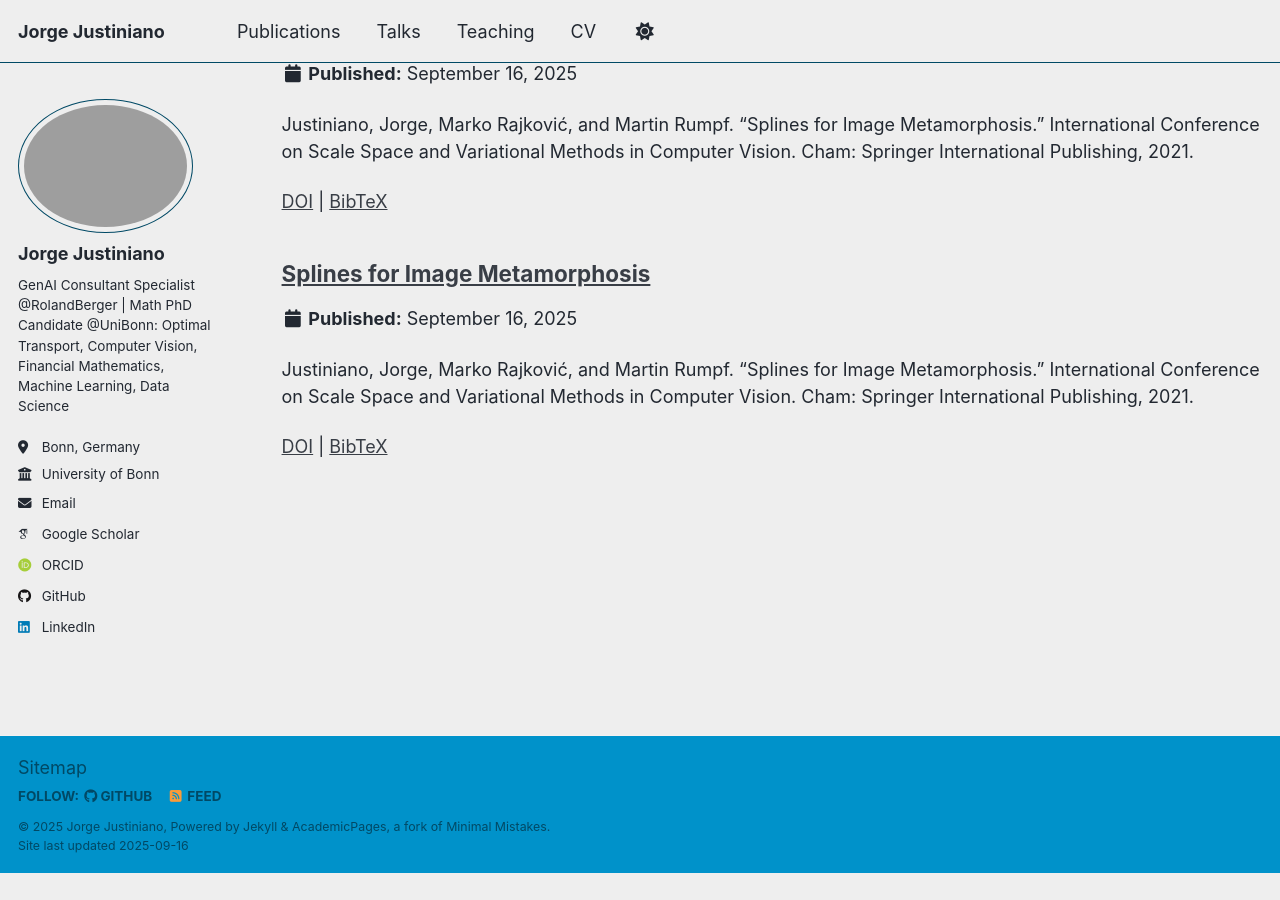
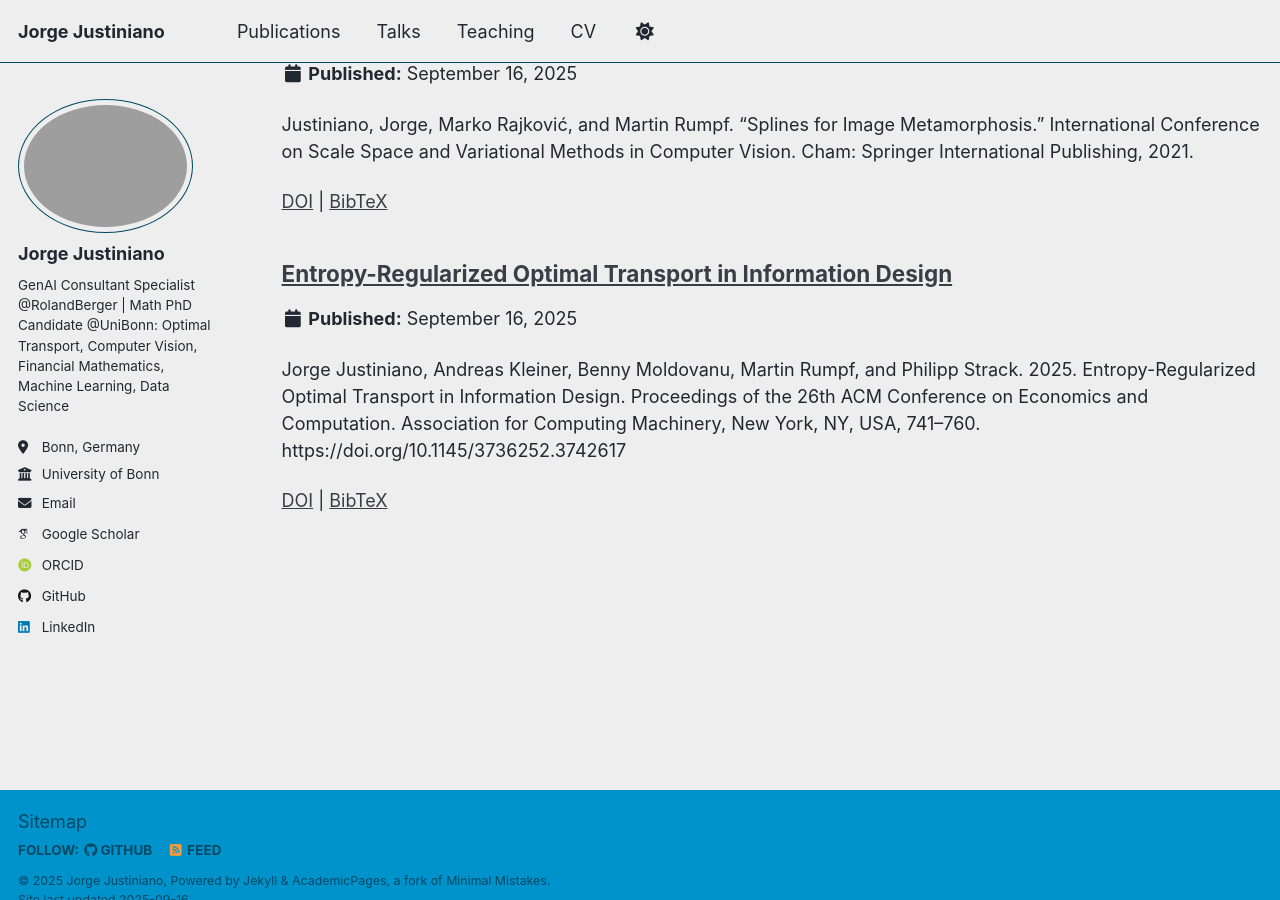
Before and after one commit to jjustiniano2/jjustiniano2.github.io, a Jekyll site: the page built from _pages/publications.html, in a window 1280 px wide and 900 px high, scrolled down 1359 px. Built offline with Jekyll 4.4.1, drawn with Linux system fonts in a browser that asks for light colours; some web fonts are replaced; a script that is not in the unit is left out; before the commit the page ends 2232 px from its top, so only the background shows below that.

Commit message:
Update powerdiagrams.md

```diff
--- a/_publications/powerdiagrams.md
+++ b/_publications/powerdiagrams.md
@@ -1,11 +1,11 @@
 ---
-title: "Splines for Image Metamorphosis"
+title: "Entropy-Regularized Optimal Transport in Information Design"
 collection: publications
 category: conferences
 permalink: /publication/powerdiagrams
-excerpt: 'Justiniano, Jorge, Marko Rajković, and Martin Rumpf. "Splines for Image Metamorphosis." International Conference on Scale Space and Variational Methods in Computer Vision. Cham: Springer International Publishing, 2021.'
-doi: 'https://doi.org/10.1007/978-3-030-75549-2_37'
-bibtexurl: '/files/10.1007_978-3-030-75549-2_37-citation.bib'
+excerpt: 'Jorge Justiniano, Andreas Kleiner, Benny Moldovanu, Martin Rumpf, and Philipp Strack. 2025. Entropy-Regularized Optimal Transport in Information Design. Proceedings of the 26th ACM Conference on Economics and Computation. Association for Computing Machinery, New York, NY, USA, 741–760. https://doi.org/10.1145/3736252.3742617'
+doi: 'https://doi.org/10.1145/3736252.3742617'
+bibtexurl: '/files/acm_3736252.3742617.bib'
 ---
 
 
```
